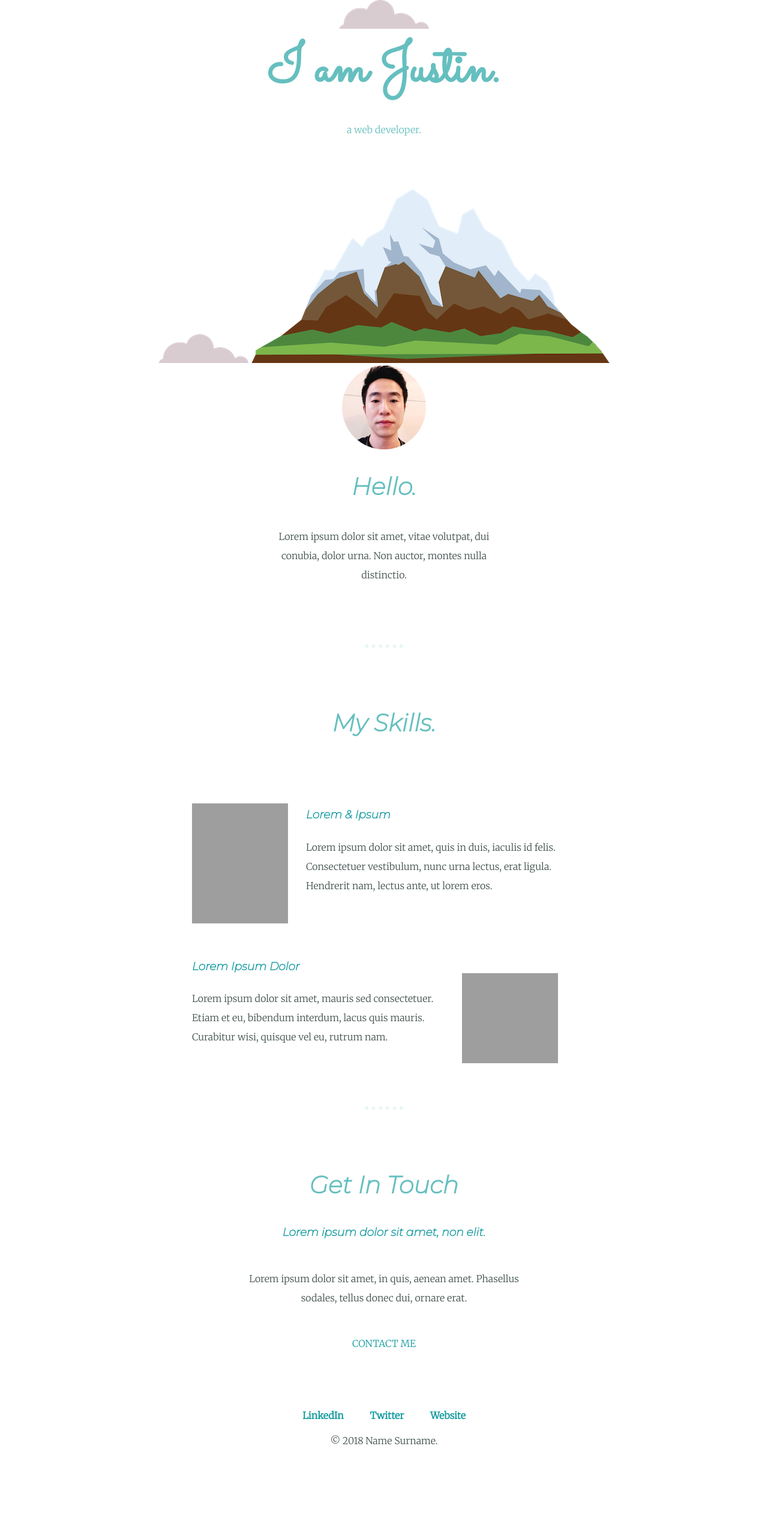
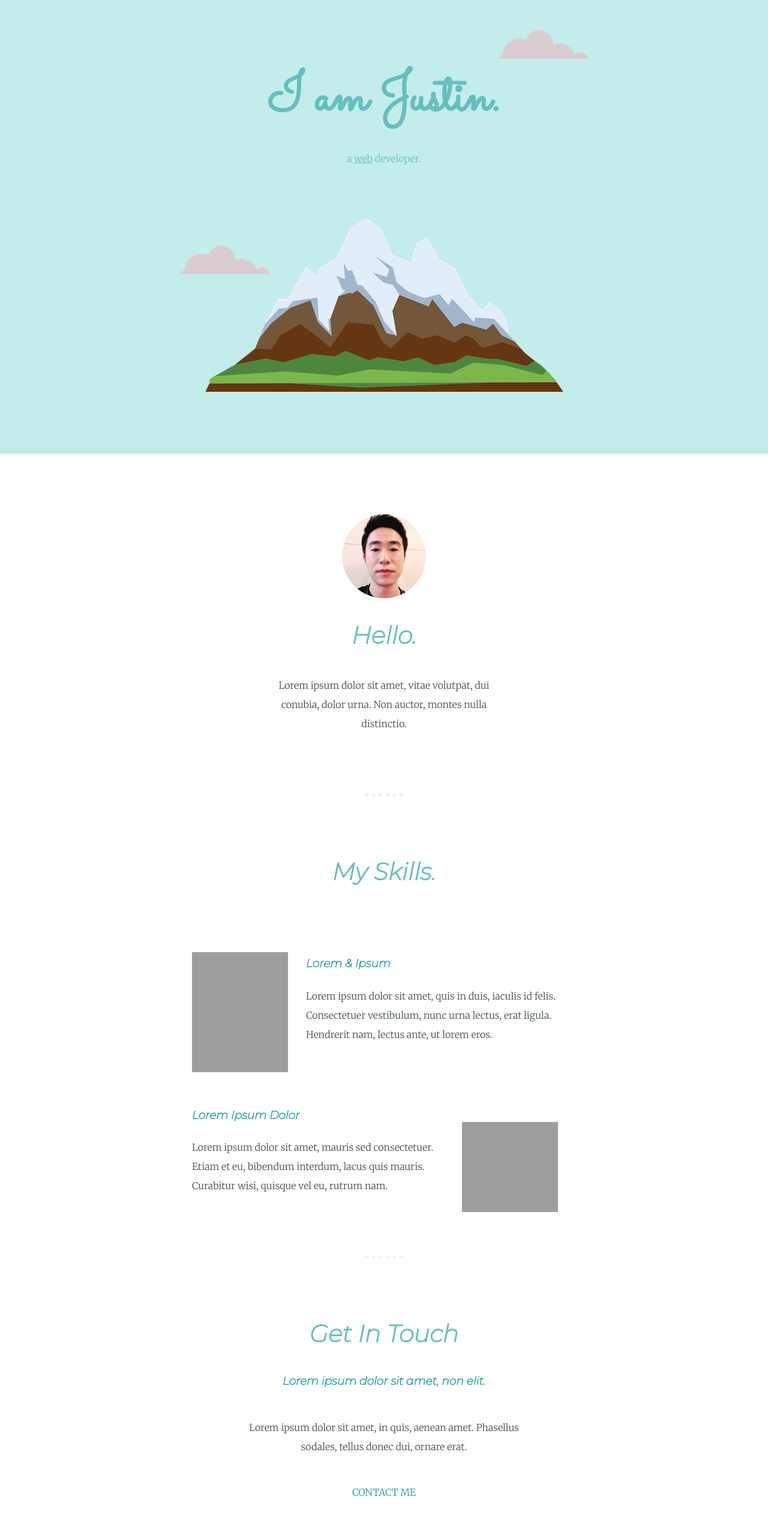
Before and after one commit to sm810403/MyFirstPortfolio, a plain HTML site: page index.html in a window 1280 px wide. Shown: the top 2560 px of the page at 60% size. Before the commit the page ends 2433 px from the top, so only its background shows below. Drawn offline with Linux system fonts and the light colour scheme; files that its build step writes are made by us from their sources; grey boxes are pictures that could not be loaded.

Commit message:
second commit of css

```diff
--- a/styless.css
+++ b/styless.css
@@ -77,3 +77,37 @@ body {
     width: 40%;
     margin: 50px auto;
   }
+  /********************container part***************************/
+.top-container {
+    background-color: #c3edea;
+    position: relative;
+    padding: 100px;
+  }
+  .middle-container {
+    padding-top: 100px;
+  }
+  .bottom-container {
+    background-color: #66bfbf;
+    height: 100px;
+    font-family: "Montserrat", sans-serif;
+    padding: 50px 0 20px;
+  }
+  .span {
+    text-decoration: underline;
+  }
+  .top-cloud {
+    position: absolute;
+    right: 300px;
+    top: 50px;
+  }
+
+  .bottom-cloud {
+    position: absolute;
+    left: 300px;
+    bottom: 300px;
+  }
+  .copyright {
+    color: #eaf6f6;
+    font-size: 0.75rem;
+    padding: 20px 0;
+  }
```
